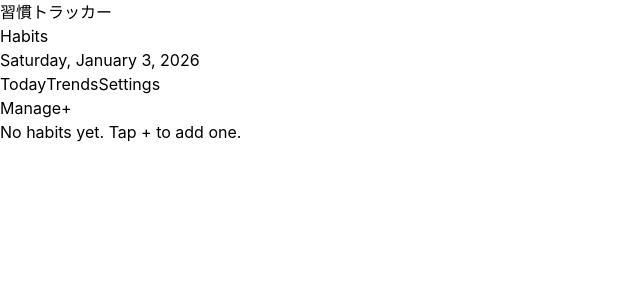
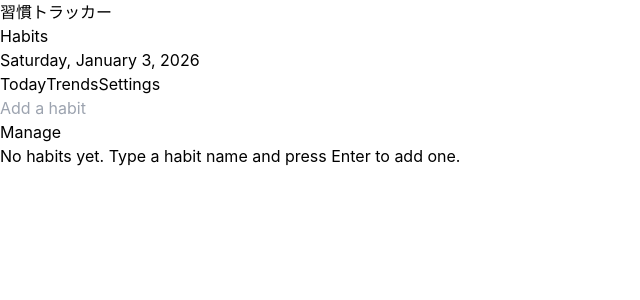
Before and after one commit to dotxdaemon/habits, a React (Vite) app: page / in a window 1280 px wide. Shown: the top 300 px of the page, without its empty margins (0-640 px from the left). Built offline with nearby package versions, Linux system fonts and the light colour scheme.

Commit message:
Add inline quick add input for Today view

```diff
--- a/src/pages/TodayView.tsx
+++ b/src/pages/TodayView.tsx
@@ -1,6 +1,6 @@
 // ABOUTME: Renders the Today view with daily habit controls and manage mode.
-// ABOUTME: Supports quick completion, streak visibility, and modal habit creation.
-import { useState } from 'react';
+// ABOUTME: Supports quick completion, streak visibility, and inline habit creation.
+import { type FormEvent, useState } from 'react';
 import { useAppStore } from '../store';
 import { createHabit, deleteHabit, toggleCheckbox, updateAmount, getToday } from '../db/queries';
 import { calculateStreak } from '../domain/streaks';
@@ -12,17 +12,23 @@ interface Props {
 
 export function TodayView({ onRefresh }: Props) {
   const { habits, logs } = useAppStore();
-  const [showAddHabit, setShowAddHabit] = useState(false);
   const [isManaging, setIsManaging] = useState(false);
-  const [newHabit, setNewHabit] = useState({ name: '', type: 'checkbox' as 'checkbox' | 'amount', target: 1, unit: '' });
+  const [newHabitName, setNewHabitName] = useState('');
+  const [isAdding, setIsAdding] = useState(false);
   const today = getToday();
 
-  const handleAddHabit = async () => {
-    if (!newHabit.name.trim()) return;
-    await createHabit(newHabit);
-    setNewHabit({ name: '', type: 'checkbox', target: 1, unit: '' });
-    setShowAddHabit(false);
-    await onRefresh();
+  const handleQuickAdd = async (event: FormEvent<HTMLFormElement>) => {
+    event.preventDefault();
+    const name = newHabitName.trim();
+    if (!name) return;
+    setIsAdding(true);
+    try {
+      await createHabit({ name, type: 'checkbox' });
+      setNewHabitName('');
+      await onRefresh();
+    } finally {
+      setIsAdding(false);
+    }
   };
 
   const handleToggleCheckbox = async (habitId: string) => {
@@ -44,7 +50,18 @@ export function TodayView({ onRefresh }: Props) {
 
   return (
     <div className="space-y-4">
-      <div className="flex items-center justify-between gap-2">
+      <div className="flex flex-col gap-2 sm:flex-row sm:items-center sm:gap-3">
+        <form onSubmit={handleQuickAdd} className="flex-1">
+          <input
+            type="text"
+            value={newHabitName}
+            onChange={(e) => setNewHabitName(e.target.value)}
+            placeholder="Add a habit"
+            className="w-full px-4 py-2 bg-stone-900 border border-stone-700 rounded-lg text-stone-50"
+            disabled={isAdding}
+            aria-label="Add habit"
+          />
+        </form>
         <button
           onClick={() => setIsManaging((prev) => !prev)}
           className={'px-3 py-2 rounded-lg text-sm font-medium border border-stone-700 transition ' + (
@@ -53,13 +70,6 @@ export function TodayView({ onRefresh }: Props) {
           aria-pressed={isManaging}
         >
           Manage
-        </button>
-        <button
-          onClick={() => setShowAddHabit(true)}
-          className="px-3 py-2 rounded-full bg-blue-600 text-white hover:bg-blue-700 shadow-lg"
-          aria-label="Add habit"
-        >
-          +
         </button>
       </div>
 
@@ -78,82 +88,10 @@ export function TodayView({ onRefresh }: Props) {
         ))}
         {habits.length === 0 && (
           <div className="text-center py-10 text-stone-500">
-            No habits yet. Tap + to add one.
+            No habits yet. Type a habit name and press Enter to add one.
           </div>
         )}
       </div>
-
-      {showAddHabit && (
-        <div className="rounded-lg border border-stone-800 bg-stone-900/60 p-4 space-y-3" aria-label="Add habit">
-          <div className="flex items-center justify-between">
-            <h2 className="text-lg font-semibold text-stone-50">Add Habit</h2>
-            <button
-              onClick={() => setShowAddHabit(false)}
-              className="text-stone-400 hover:text-stone-200"
-              aria-label="Close add habit"
-            >
-              ×
-            </button>
-          </div>
-          <input
-            type="text"
-            value={newHabit.name}
-            onChange={(e) => setNewHabit({ ...newHabit, name: e.target.value })}
-            placeholder="Habit name (e.g., Meditate, Drink water)"
-            className="w-full px-4 py-2 bg-stone-900 border border-stone-700 rounded-lg text-stone-50"
-            autoFocus
-          />
-          <div className="flex gap-2">
-            <button
-              onClick={() => setNewHabit({ ...newHabit, type: 'checkbox', target: 1, unit: '' })}
-              className={'flex-1 px-4 py-2 rounded-lg text-sm font-medium ' + (newHabit.type === 'checkbox' ? 'bg-blue-600 text-white' : 'bg-stone-900 text-stone-300 border border-stone-700')}
-            >
-              Checkbox
-            </button>
-            <button
-              onClick={() => setNewHabit({ ...newHabit, type: 'amount' })}
-              className={'flex-1 px-4 py-2 rounded-lg text-sm font-medium ' + (newHabit.type === 'amount' ? 'bg-blue-600 text-white' : 'bg-stone-900 text-stone-300 border border-stone-700')}
-            >
-              Amount
-            </button>
-          </div>
-          {newHabit.type === 'amount' && (
-            <div className="flex flex-col sm:flex-row gap-2">
-              <input
-                type="number"
-                value={newHabit.target}
-                onChange={(e) => setNewHabit({ ...newHabit, target: parseInt(e.target.value) || 1 })}
-                placeholder="Target"
-                className="flex-1 px-4 py-2 bg-stone-900 border border-stone-700 rounded-lg text-stone-50"
-              />
-              <input
-                type="text"
-                value={newHabit.unit}
-                onChange={(e) => setNewHabit({ ...newHabit, unit: e.target.value })}
-                placeholder="Unit (e.g., glasses, minutes)"
-                className="flex-1 px-4 py-2 bg-stone-900 border border-stone-700 rounded-lg text-stone-50"
-              />
-            </div>
-          )}
-          <div className="flex gap-2">
-            <button
-              onClick={handleAddHabit}
-              className="flex-1 py-2 bg-blue-600 text-white rounded-lg font-semibold hover:bg-blue-700"
-            >
-              Create
-            </button>
-            <button
-              onClick={() => {
-                setShowAddHabit(false);
-                setNewHabit({ name: '', type: 'checkbox', target: 1, unit: '' });
-              }}
-              className="flex-1 py-2 bg-stone-900 rounded-lg border border-stone-700 text-stone-200 hover:bg-stone-800"
-            >
-              Cancel
-            </button>
-          </div>
-        </div>
-      )}
     </div>
   );
 }
```
Also changed, not shown: 1 other file (tests, documents, lock files or other folders).
